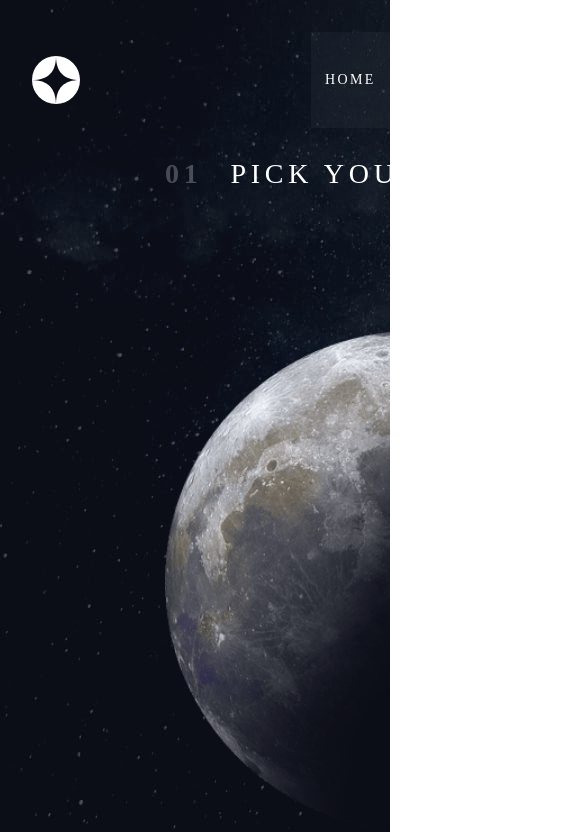
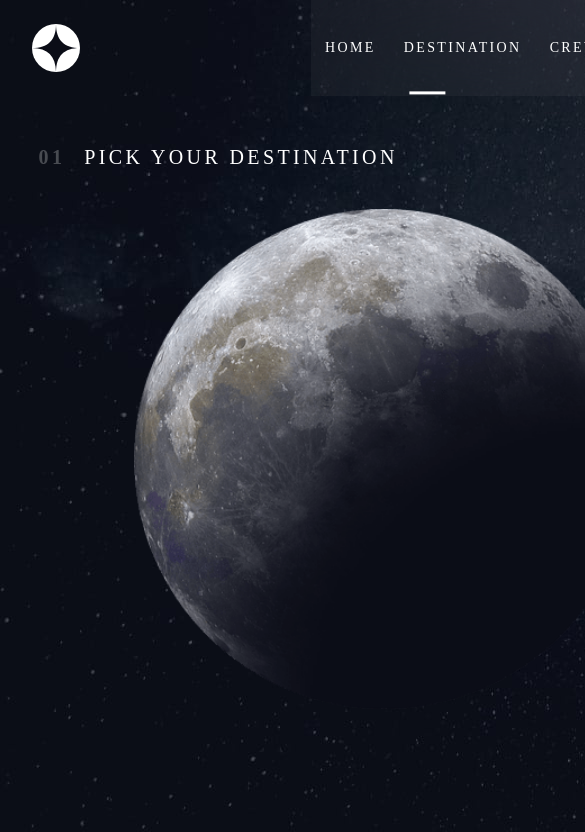
Before and after one commit to dvelatcodes/space-tourism-website, a Next.js app: page /destination in a window 390 px wide. Shown: the top 832 px of the page, 585 px wide, since content can reach past the window. Built offline with nearby package versions, Linux system fonts and the light colour scheme; a web font is replaced by a local one.

Commit message:
built tablet view for destination page

```diff
--- a/app/component/navbar/Navbar.jsx
+++ b/app/component/navbar/Navbar.jsx
@@ -26,12 +26,14 @@ const Navbar = () => {
         className='hamburger'
         onClick={() => {
           setPress(!press);
-          console.log(press);
         }}
       >
-        <div className='ham'></div>
-        <div className='ham'></div>
-        <div className='ham'></div>
+        <div className={`${press === true ? 'crossHam1' : 'ham'}`}></div>
+        <div
+          className={`${press === true ? 'crossHam' : 'ham'}`}
+          style={{ display: press === true ? 'none' : 'block' }}
+        ></div>
+        <div className={`${press === true ? 'crossHam3' : 'ham'}`}></div>
       </section>
       <nav className={`${press === true ? 'show' : ''}`}>
         <div>
--- a/app/component/navbar/index.scss
+++ b/app/component/navbar/index.scss
@@ -30,18 +30,33 @@ header {
       .ham {
         width: 24px;
         height: 5px;
-        // background-color: #d0d6f9;
         border-bottom: 2px solid #d0d6f9;
         background-color: none;
+      }
+
+      .crossHam1,
+      .crossHam3 {
+        width: 24px;
+        height: 5px;
+        border-bottom: 2px solid #d0d6f9;
+        position: absolute;
+      }
+      .crossHam1 {
+        transform: rotate(45deg);
+        transition: transform 400ms ease-in-out;
+      }
+      .crossHam3 {
+        transform: rotate(-45deg);
+        transition: transform 400ms ease-in-out;
       }
     }
   }
   @media screen and (max-width: 375px) {
     .show {
       position: absolute;
-      position: absolute;
       transform: translateX(35%);
       transition: transform 500ms ease-in-out;
+      z-index: 5;
     }
   }
   nav {
--- a/app/destination/index.scss
+++ b/app/destination/index.scss
@@ -20,11 +20,23 @@
     overflow-x: hidden;
   }
 
+  @media screen and (max-width: 768px) {
+    width: 768px;
+    height: 1024px;
+    padding-top: 0;
+    background-image: url('/assets/destination/background-destination-tablet.jpg');
+  }
+
   main {
     width: fit-content;
     height: fit-content;
     padding-left: 165px;
     margin-top: 30px;
+    @media screen and (max-width: 768px) {
+      margin-top: 50px;
+      width: 100%;
+      padding-left: 0;
+    }
 
     h5 {
       color: #fff;
@@ -35,7 +47,11 @@
       line-height: normal;
       letter-spacing: 4.725px;
       text-transform: uppercase;
-
+      @media screen and (max-width: 768px) {
+        font-size: 20px;
+        letter-spacing: 3.375px;
+        margin-left: 38.5px;
+      }
       span {
         color: #fff;
         font-family: Barlow Condensed;
@@ -46,6 +62,11 @@
         letter-spacing: 4.725px;
         opacity: 0.25;
         margin-right: 28px;
+        @media screen and (max-width: 768px) {
+          margin-right: 19px;
+          font-size: 20px;
+          letter-spacing: 3.375px;
+        }
       }
     }
 
@@ -58,6 +79,16 @@
 
       @media screen and (min-height: 630px) {
         margin-top: 70px;
+      }
+      @media screen and (max-width: 768px) {
+        width: fit-content;
+        padding-left: 0;
+        margin-top: 0;
+        position: absolute;
+        right: 0;
+        bottom: -8rem;
+        left: 0;
+        margin: auto;
       }
 
       .sections {
@@ -116,10 +147,17 @@
       width: fit-content;
       height: fit-content;
       display: flex;
-      margin-top: 10px;
+      margin-top: 20px;
 
       @media screen and (min-height: 630px) {
         margin-top: 37px;
+      }
+
+      @media screen and (max-width: 768px) {
+        width: 100%;
+        flex-direction: column;
+        align-items: center;
+        margin-top: 40px;
       }
 
       .Img {
@@ -131,10 +169,17 @@
           width: 500px;
           margin-right: 106.5px;
         }
+
+        @media screen and (max-width: 768px) {
+          margin-right: 0;
+        }
       }
       .write-up {
         width: fit-content;
         height: fit-content;
+        @media screen and (max-width: 768px) {
+          margin-top: 7rem;
+        }
 
         h1 {
           color: #fff;
@@ -143,6 +188,10 @@
           font-style: normal;
           font-weight: 400;
           line-height: normal;
+          @media screen and (max-width: 768px) {
+            font-size: 80px;
+            text-align: center;
+          }
         }
 
         p {
@@ -157,6 +206,12 @@
           @media screen and (min-height: 630px) {
             margin-bottom: 54px;
           }
+          @media screen and (max-width: 768px) {
+            font-size: 16px;
+            line-height: 28px;
+            text-align: center;
+            margin-bottom: 25px;
+          }
         }
 
         .location {
@@ -168,6 +223,10 @@
           @media screen and (min-height: 630px) {
             padding-top: 28px;
           }
+          @media screen and (max-width: 768px) {
+            padding-top: 28px;
+            margin: auto;
+          }
 
           &::before {
             content: '';
@@ -176,6 +235,10 @@
             background: #383b4b;
             position: absolute;
             top: 0;
+            @media screen and (max-width: 768px) {
+              width: 573px;
+              transform: translateX(-20%);
+            }
           }
 
           .distance h6,
@@ -189,6 +252,9 @@
             letter-spacing: 2.362px;
             text-transform: uppercase;
             margin-bottom: 12px;
+            @media screen and (max-width: 768px) {
+              text-align: center;
+            }
           }
 
           .distance h4,
@@ -200,6 +266,9 @@
             font-weight: 400;
             line-height: normal;
             text-transform: uppercase;
+            @media screen and (max-width: 768px) {
+              text-align: center;
+            }
           }
 
           div:nth-child(1) {
```
